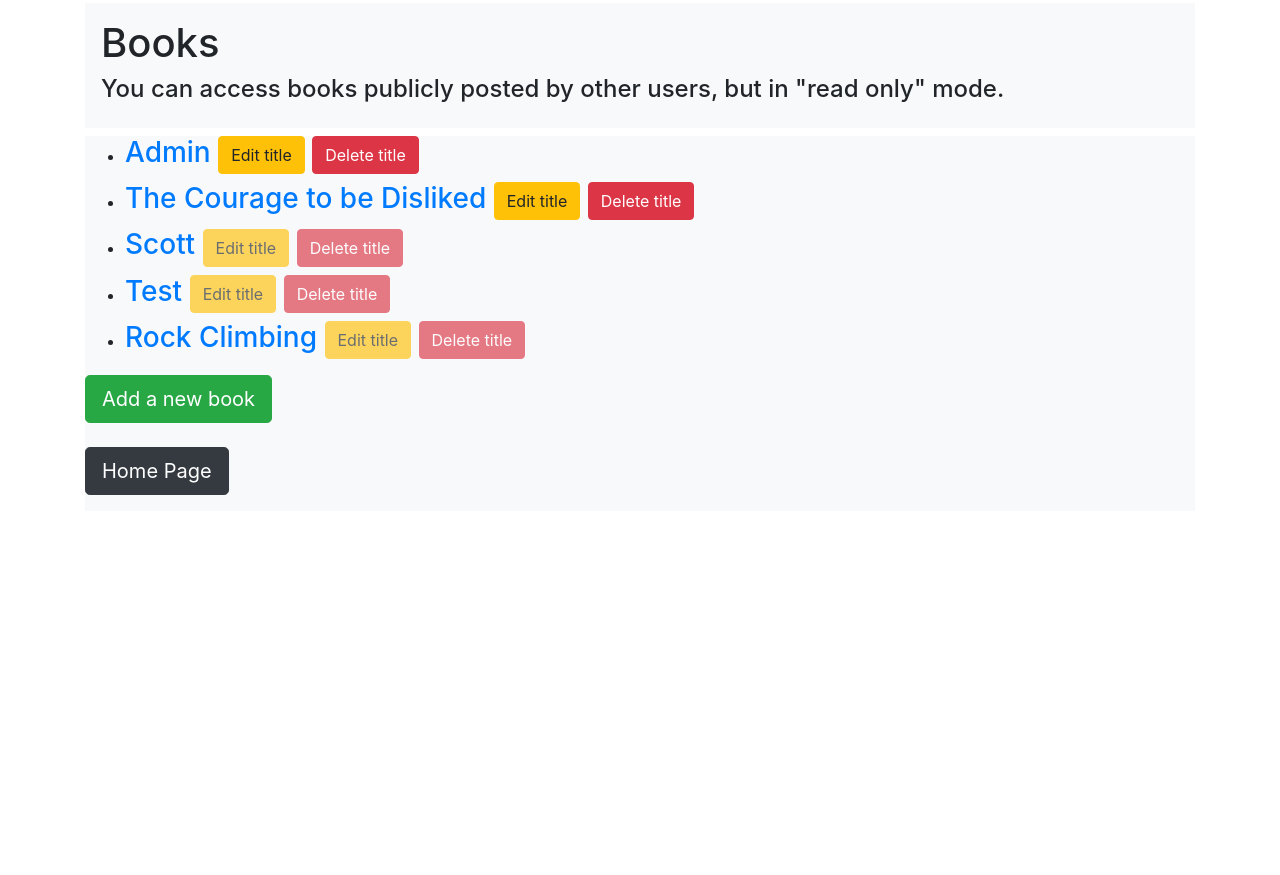
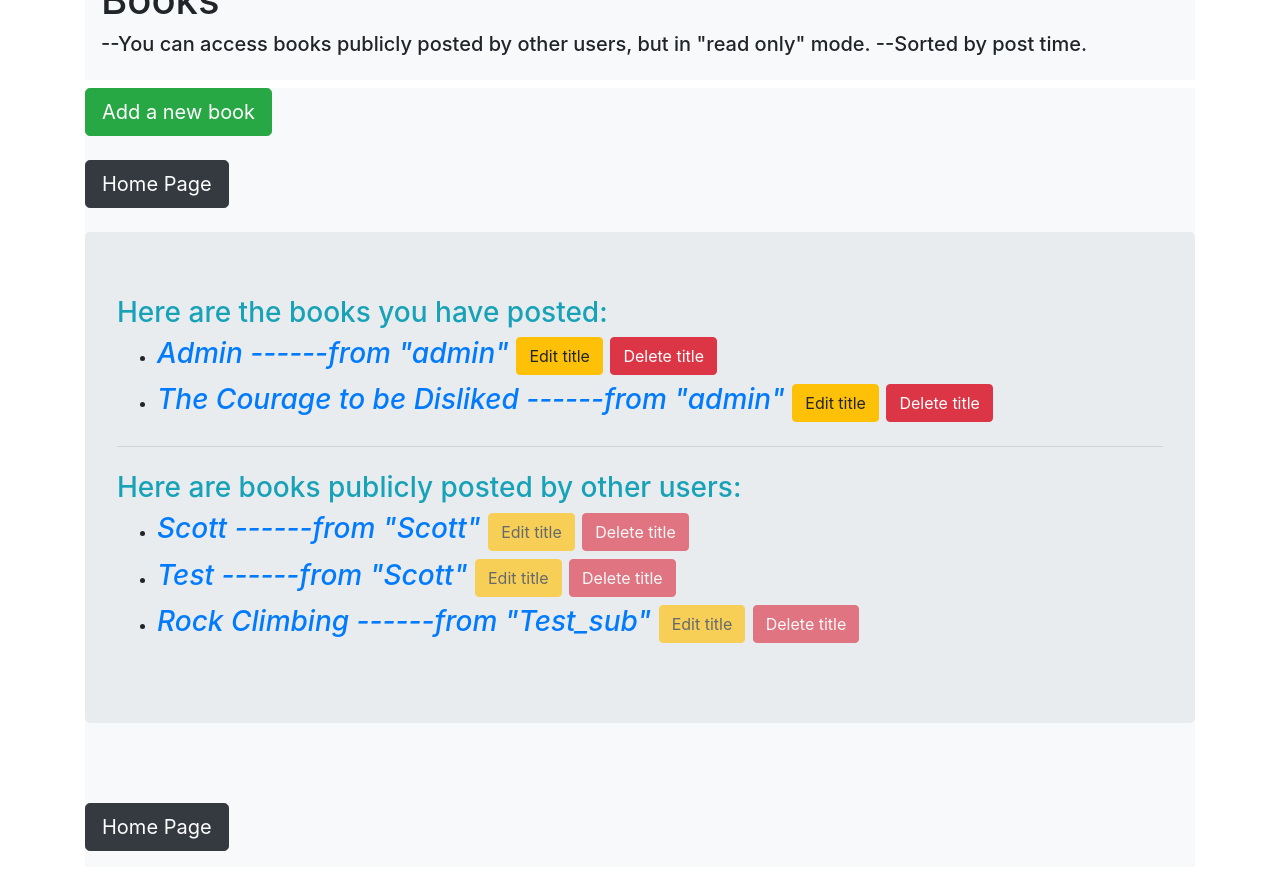
Before and after one commit to Scott97612/Book-share-Django-website, a Django app: page /titles/ in a window 1280 px wide. Shown: the part 349-1224 px from the top of the page. Before the commit the page ends 844 px from the top, so only its background shows below. Run offline with Django 4.2, Linux system fonts and the light colour scheme; a user stored in the database is signed in; data comes from the database, SQL or seed files in the repository; both versions use the stored data as it was after the commit; some libraries are stand-ins or nearby versions.

Commit message:
Unfinished search feature, expect tweaks and testing.

```diff
--- a/content/models.py
+++ b/content/models.py
@@ -11,7 +11,8 @@ class Title(models.Model):
 
     def __str__(self):
         """return the string of the title"""
-        return self.text
+
+        return f'{self.text}\t------from "{self.owner}"'
 
 class Entry(models.Model):
     """entries of the books"""
--- a/content/templates/content/base.html
+++ b/content/templates/content/base.html
@@ -29,17 +29,27 @@
         <div class="collapse navbar-collapse" id="navbarCollapse">
             <ul class="navbar-nav mr-auto">
                 <li class="nav-item">
-                    <a class="navbar navbar-secondary navbar-light bg-dark" href="{% url 'content:titles' %}">
+                    <a class="navbar navbar-secondary navbar-light bg-dark text-nowrap" href="{% url 'content:titles' %}">
                         &raquo;Check out Books&raquo;</a>
                 </li>
             </ul>
+            &nbsp;&nbsp;&nbsp;&nbsp;&nbsp;&nbsp;&nbsp;&nbsp;&nbsp;
+
+            <div class="input-group mr-5" >
+                <input type="search" class="form-control rounded" placeholder="Search" aria-label="Search"
+                       aria-describedby="search-addon" maxlength="100" />
+                &nbsp;
+                <button type="button" class="btn btn-outline-primary">Search</button>
+            </div>
+            &nbsp;&nbsp;&nbsp;&nbsp;&nbsp;&nbsp;&nbsp;&nbsp;&nbsp;
             <ul class="navbar-nav ml-auto">
                 {% if user.is_authenticated %}
                     <li class="nav-item">
-                        <span class="navbar-text" >Hello, {{ user.username }}.</span>
+                        <span class="navbar-text text-nowrap" >Hello, {{ user.username }}.</span>
                     </li>
+                    &nbsp;&nbsp;&nbsp;&nbsp;
                     <li class="nav-item">
-                        <a class="nav-link" href="{% url 'users:logout' %}">Log out</a>
+                        <a class="nav-link text-nowrap" href="{% url 'users:logout' %}">Log out</a>
                     </li>
                 {% else %}
                     <li class="nav-item">
@@ -51,6 +61,7 @@
                 {% endif %}
             </ul>
         </div>
+
     </nav>
     <main role="main" class="container">
         <div class="p-3 mb-2 bg-light">
--- a/content/templates/content/book.html
+++ b/content/templates/content/book.html
@@ -2,7 +2,7 @@
 
 {% block page_header %}
     <h3>{{ title }}</h3>
-    <h5>&raquo;&raquo;{{ user_exp }}</h5>
+    <h6>&raquo;&raquo;{{ user_exp }}</h6>
 {% endblock page_header %}
 
 {% block content %}
--- a/content/templates/content/titles.html
+++ b/content/templates/content/titles.html
@@ -1,15 +1,24 @@
 {% extends 'content/base.html' %}
+{% load bootstrap4 %}
 
 {% block page_header %}
-    <h1>Books</h1><h4>You can access books publicly posted by other users, but in "read only" mode.</h4>
+    <h1>Books</h1><h5>--You can access books publicly posted by other users, but in "read only" mode.
+    --Sorted by post time.</h5>
+
 {% endblock page_header %}
 
 {% block content %}
+<a class="btn btn-lg btn-success" href="{% url 'content:new_book' %}" role="button">Add a new book</a>
+<br><br><a class="btn btn-lg btn-dark" href="{% url 'content:index' %}" role="button">Home Page</a>
+<br><br>
+
+<div class="jumbotron">
+    <h3 class="text-info">Here are the books you have posted:</h3>
 
     <ul>
         {% for title in private_titles %}
             <li><h3>
-                <a href="{% url 'content:book' title.id %}">{{ title }}
+                <a class="font-italic" href="{% url 'content:book' title.id %}">{{ title }}
                     <small><a class="btn btn-warning" href="{% url 'content:edit_title' title.id %}"
                               role="button">Edit title</a></small>
                     <small><a class="btn btn-danger" href="{% url 'content:delete_title' title.id %}"
@@ -17,12 +26,17 @@
                 </a>
             </h3></li>
         {% empty %}
-            <li><h3>You have not added any books yet, but check out publicly posted books by others.</h3></li>
+            <li><h5 class="text-info">You have not added any books yet, but check out publicly posted books by others.</h5></li>
         {% endfor %}
+    </ul>
 
+    <hr class="my-4">
+
+    <h3 class="text-info">Here are books publicly posted by other users:</h3>
+    <ul>
         {% for title in public_display_titles %}
             <li><h3>
-                <a href="{% url 'content:book' title.id %}">{{ title }}
+                <a class="font-italic" href="{% url 'content:book' title.id %}">{{ title }}
                     <small><a class="btn btn-warning disabled" href="{% url 'content:edit_title' title.id %}"
                               role="button">Edit title</a></small>
                     <small><a class="btn btn-danger disabled" href="{% url 'content:delete_title' title.id %}"
@@ -30,12 +44,14 @@
                 </a>
             </h3></li>
         {% empty %}
-            <li><h3>No books has been publicly posted by others yet either.</h3></li>
+            <li><h5 class="text-info">No books has been publicly posted by others yet either.</h5></li>
         {% endfor %}
+    </ul>
+</div>
 
-    </ul>
 
-    <a class="btn btn-lg btn-success" href="{% url 'content:new_book' %}" role="button">Add a new book</a>
-    <br><br><a class="btn btn-lg btn-dark" href="{% url 'content:index' %}" role="button">Home Page</a>
+
+<br><br><a class="btn btn-lg btn-dark" href="{% url 'content:index' %}" role="button">Home Page</a>
+
 
 {% endblock content %}
--- a/content/urls.py
+++ b/content/urls.py
@@ -13,4 +13,5 @@ urlpatterns = [
     path('edit_entry/<int:entry_id>/',views.edit_entry,name='edit_entry'),
     path('delete_title/<int:title_id>/',views.delete_title, name='delete_title'),
     path('delete_entry/<int:entry_id>/',views.delete_entry, name='delete_entry'),
+    path('search',views.search,name='search'),
 ]
--- a/content/views.py
+++ b/content/views.py
@@ -3,14 +3,14 @@ from .models import Title,Entry
 from .forms import TitleForm,EntryForm
 from django.contrib.auth.decorators import login_required
 from django.http import Http404
+import difflib
 
 
 def index(request):
     """home page"""
     return render(request, 'content/index.html')
 
-@login_required
-def titles(request):
+def sort_material(request):
     public_display_titles = []
     private_titles = Title.objects.filter(owner=request.user).order_by('date_added')
     public_titles = Title.objects.filter(public=True).order_by('date_added')
@@ -18,24 +18,27 @@ def titles(request):
         if title not in private_titles:
             public_display_titles.append(title)
 
+    return private_titles, public_display_titles
+def titles(request):
+    private_titles, public_display_titles = sort_material(request)
 
+    context = {'public_display_titles':public_display_titles,'private_titles':private_titles,}
 
-    context = {'public_display_titles':public_display_titles,'private_titles':private_titles}
     return render(request,'content/titles.html',context)
 
 @login_required
 def book(request,title_id):
-    public_titles = Title.objects.filter(public=True).order_by('date_added')
-    private_titles = Title.objects.filter(owner=request.user).order_by('date_added')
+    private_titles, public_display_titles = sort_material(request)
+
     title = Title.objects.get(id=title_id)
     username = title.owner
 
-    if title in public_titles:
+    if title in public_display_titles:
         read_only = True
-        user_exp = f'--from {username}--(Read Only)'
-    if title in private_titles:
+        user_exp = '--(Read Only)'
+    elif title in private_titles:
         read_only = False
-        user_exp = f'--from {username}'
+        user_exp = '--(Yourself)'
     entries = title.entry_set.order_by('-date_added')
     context = {'title':title,'entries':entries,'user_exp':user_exp,'read_only':read_only}
     return render(request, 'content/book.html',context)
@@ -132,3 +135,26 @@ def delete_entry(request, entry_id):
 
     context = {'title':title,'entry':entry}
     return render(request,'content/delete_entry.html',context)
+
+def compare_str(a,b):
+    ratio = difflib.SequenceMatcher(lambda x: x in " \t",a,b).quick_ratio()
+    return ratio
+
+@login_required
+def search(request):
+    private_titles, public_display_titles = sort_material(request)
+    search_purview = []
+    for title in private_titles:
+        search_purview.append(title)
+    for title in public_display_titles:
+        search_purview.append(title)
+
+    search_result = []
+    if request.method == 'GET':
+        text = request.GET.get('search')
+        for title in search_purview:
+            similar = compare_str(text,title)
+            if similar >= 0.3:
+                search_result.append(title)
+    context = {'search_result':search_result}
+    return render(request,'content/search.html',context)
```
Also changed, not shown: content/templates/content/delete_entry.html (+4 -3 lines), content/templates/content/delete_title.html (+5 -3 lines), content/templates/content/search.html (added, +20 -0 lines), db.sqlite3.
